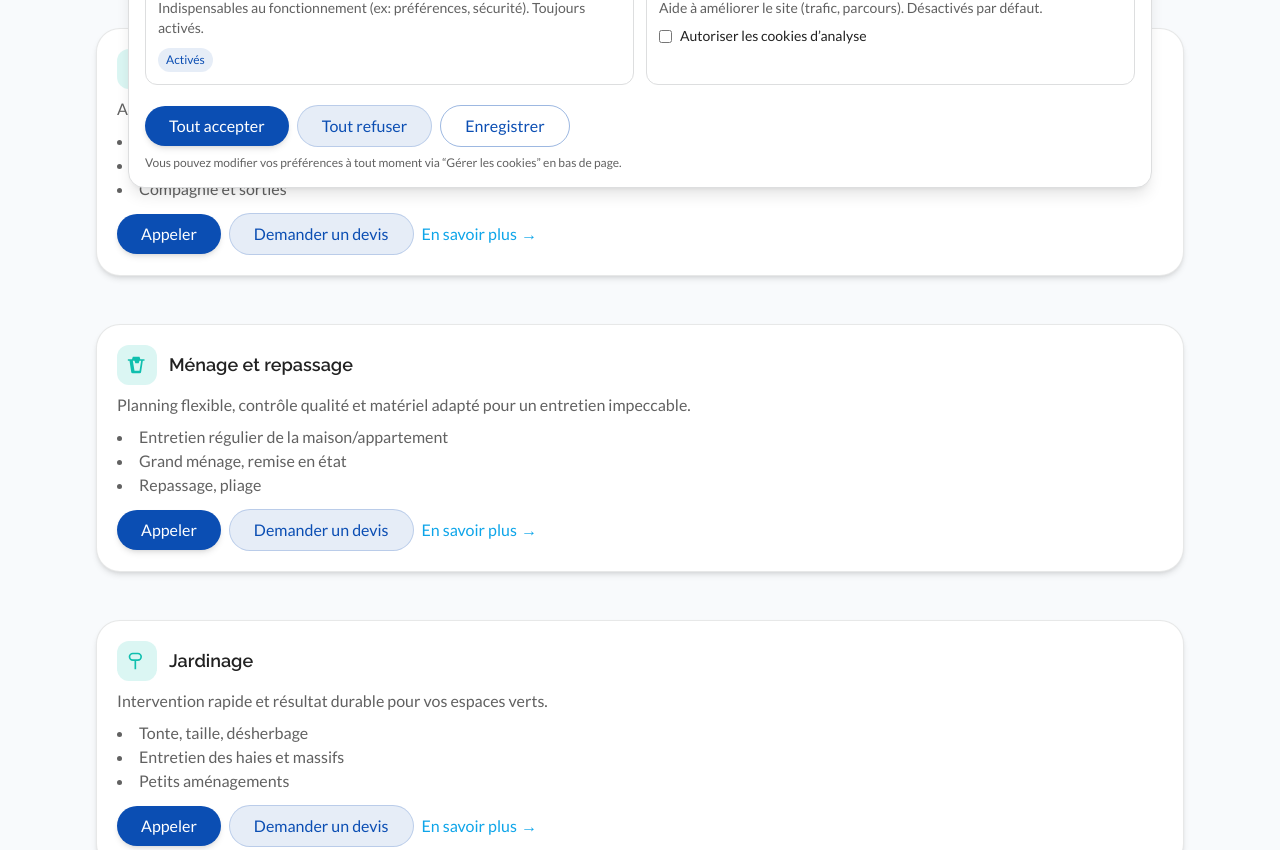
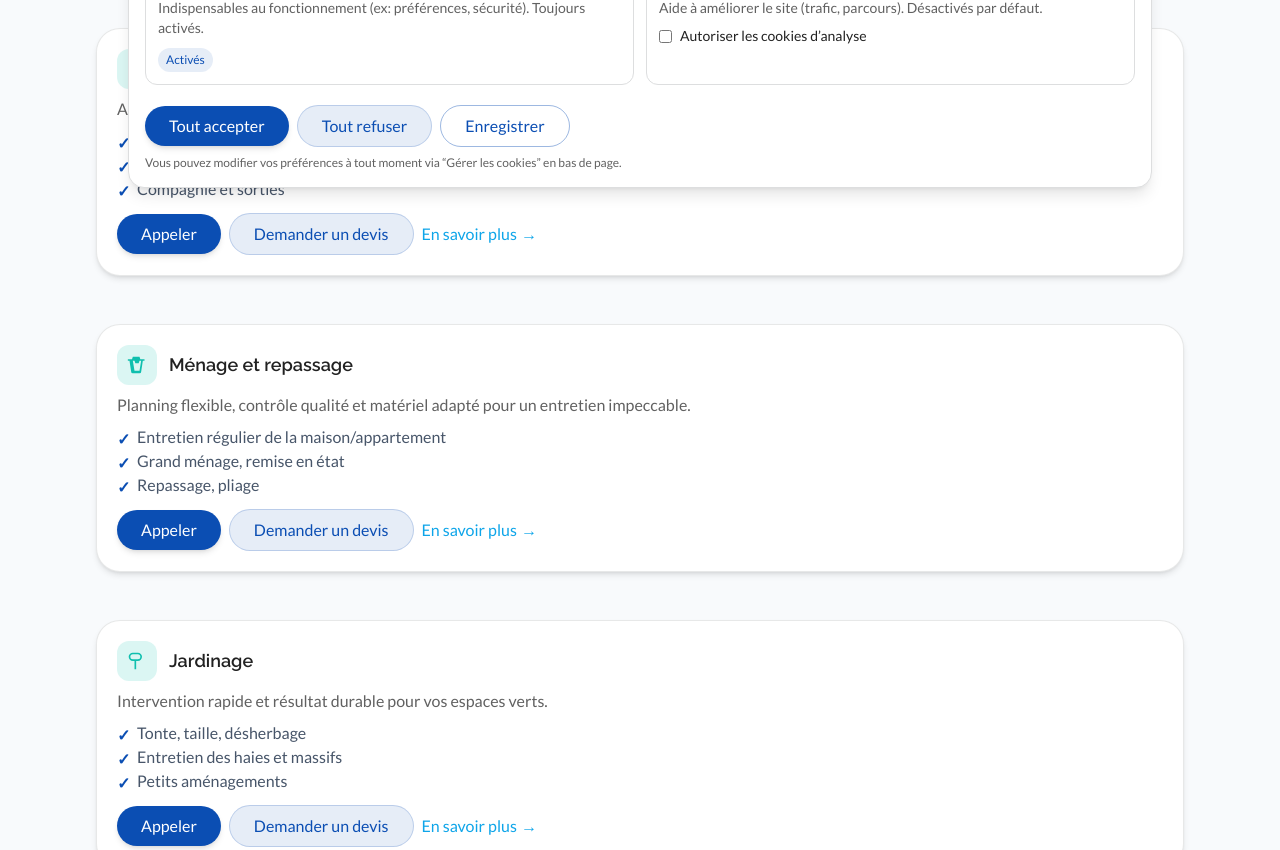
Before and after one commit to Soofmaax/RCP-Multiservices, a React (Vite) app: page /services in a window 1280 px wide. Shown: the part 600-1450 px from the top of the page. Built offline with nearby package versions, Linux system fonts and the light colour scheme; no server answers.

Commit message:
feat(ui): add fade-up micro-animation and .list-check checkmark lists; apply to service pages
Co-authored-by: Genie <genie@cosine.sh>

```diff
--- a/src/index.css
+++ b/src/index.css
@@ -172,6 +172,44 @@ body,
     mask-image: linear-gradient(to left, transparent 0%, black 40%);
   }
 
+  /* Micro-animations & premium lists */
+  @keyframes fade-up {
+    0% { opacity: 0; transform: translateY(8px); }
+    100% { opacity: 1; transform: translateY(0); }
+  }
+  .animate-fade-up {
+    animation: fade-up 500ms ease-out both;
+  }
+  @media (prefers-reduced-motion: reduce) {
+    .animate-fade-up { animation: none !important; }
+  }
+  .list-check {
+    /* base list removes default bullets, we draw custom checks */
+    list-style: none;
+    padding-left: 0;
+  }
+  .list-check li {
+    position: relative;
+    padding-left: 1.25rem; /* space for the check icon */
+    color: rgb(var(--color-neutral-600-rgb, 71 85 105));
+    animation: fade-up 500ms ease-out both;
+  }
+  .list-check li::before {
+    content: '✓';
+    position: absolute;
+    left: 0;
+    top: 0.125rem;
+    color: rgb(var(--color-primary-rgb));
+    font-weight: 700;
+  }
+  /* simple stagger */
+  .list-check li:nth-child(1) { animation-delay: 0ms; }
+  .list-check li:nth-child(2) { animation-delay: 80ms; }
+  .list-check li:nth-child(3) { animation-delay: 160ms; }
+  .list-check li:nth-child(4) { animation-delay: 240ms; }
+  .list-check li:nth-child(5) { animation-delay: 320ms; }
+  .list-check li:nth-child(6) { animation-delay: 400ms; }
+
   /* Spacing */
   .section-spacious {
     @apply mt-10 md:mt-12;
--- a/src/pages/CityPage.tsx
+++ b/src/pages/CityPage.tsx
@@ -123,7 +123,7 @@ export default function CityPage() {
         <section className="section-spacious panel panel-hover">
           <h2 className="heading-2">Prestations</h2>
           <div className="accent mt-2"></div>
-          <ul className="mt-2 list-disc list-inside text-neutral-600">
+          <ul className="service-list list-check mt-2">
             <li>Aide à domicile (courses, préparation des repas, accompagnement)</li>
             <li>Ménage et repassage</li>
             <li>Jardinage (tonte, taille, entretien)</li>
--- a/src/pages/ServiceAidePage.tsx
+++ b/src/pages/ServiceAidePage.tsx
@@ -61,7 +61,7 @@ export default function ServiceAidePage() {
         <section className="section-spacious panel panel-hover">
           <h2 className="heading-2">Prestations</h2>
           <div className="accent mt-2"></div>
-          <ul className="mt-2 list-disc list-inside text-neutral-600">
+          <ul className="service-list list-check mt-2">
             <li>Courses, préparation des repas</li>
             <li>Aide administrative et accompagnement</li>
             <li>Compagnie, sorties et stimulation</li>
--- a/src/pages/ServiceJardinagePage.tsx
+++ b/src/pages/ServiceJardinagePage.tsx
@@ -61,7 +61,7 @@ export default function ServiceJardinagePage() {
         <section className="section-spacious panel panel-hover">
           <h2 className="heading-2">Prestations</h2>
           <div className="accent mt-2"></div>
-          <ul className="mt-2 list-disc list-inside text-neutral-600">
+          <ul className="service-list list-check mt-2">
             <li>Tonte de pelouse</li>
             <li>Taille de haies et arbustes</li>
             <li>Entretien des massifs et désherbage</li>
--- a/src/pages/ServiceMenagePage.tsx
+++ b/src/pages/ServiceMenagePage.tsx
@@ -61,7 +61,7 @@ export default function ServiceMenagePage() {
         <section className="section-spacious panel panel-hover">
           <h2 className="heading-2">Prestations</h2>
           <div className="accent mt-2"></div>
-          <ul className="mt-2 list-disc list-inside text-neutral-600">
+          <ul className="service-list list-check mt-2">
             <li>Entretien régulier (poussière, sols, sanitaires, cuisine)</li>
             <li>Grand ménage et remise en état</li>
             <li>Repassage et pliage</li>
--- a/src/pages/ServicesPage.tsx
+++ b/src/pages/ServicesPage.tsx
@@ -112,7 +112,7 @@ export default function ServicesPage() {
         </section>
 
         <section id="aide-a-domicile" className="section-spacious">
-          <article className="service-card group">
+          <article className="service-card group animate-fade-up">
             <div className="flex items-center gap-3">
               <div className="icon-teal">
                 <ServiceIconHomeAssist />
@@ -122,7 +122,7 @@ export default function ServicesPage() {
             <p className="service-desc mt-2">
               Appel direct et réponse immédiate. Intervenants qualifiés et assurés pour vous accompagner au quotidien.
             </p>
-            <ul className="service-list mt-2">
+            <ul className="service-list list-check mt-2">
               <li>Courses, préparation des repas</li>
               <li>Aide administrative, accompagnement</li>
               <li>Compagnie et sorties</li>
@@ -138,7 +138,7 @@ export default function ServicesPage() {
         </section>
 
         <section id="menage-repassage" className="section-spacious">
-          <article className="service-card group">
+          <article className="service-card group animate-fade-up">
             <div className="flex items-center gap-3">
               <div className="icon-teal">
                 <ServiceIconClean />
@@ -148,7 +148,7 @@ export default function ServicesPage() {
             <p className="service-desc mt-2">
               Planning flexible, contrôle qualité et matériel adapté pour un entretien impeccable.
             </p>
-            <ul className="service-list mt-2">
+            <ul className="service-list list-check mt-2">
               <li>Entretien régulier de la maison/appartement</li>
               <li>Grand ménage, remise en état</li>
               <li>Repassage, pliage</li>
@@ -164,7 +164,7 @@ export default function ServicesPage() {
         </section>
 
         <section id="jardinage" className="section-spacious">
-          <article className="service-card group">
+          <article className="service-card group animate-fade-up">
             <div className="flex items-center gap-3">
               <div className="icon-teal">
                 <ServiceIconGarden />
@@ -174,7 +174,7 @@ export default function ServicesPage() {
             <p className="service-desc mt-2">
               Intervention rapide et résultat durable pour vos espaces verts.
             </p>
-            <ul className="service-list mt-2">
+            <ul className="service-list list-check mt-2">
               <li>Tonte, taille, désherbage</li>
               <li>Entretien des haies et massifs</li>
               <li>Petits aménagements</li>
```
